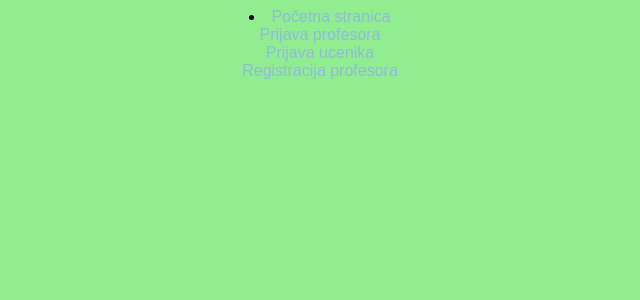
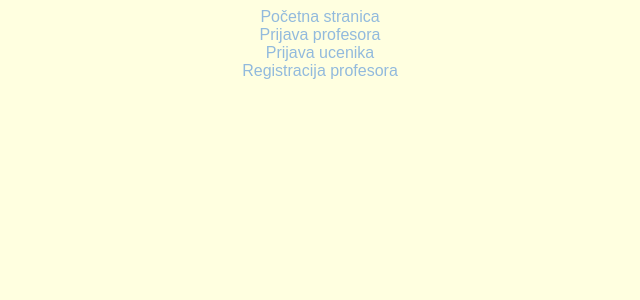
Before and after one commit to Verstopper/Projekt_R_learning_app, a React (Create React App) app in the folder src/main/frontend/app/: page / in a window 1280 px wide. Shown: the top 300 px of the page, without its empty margins (320-960 px from the left). Built offline with nearby package versions, Linux system fonts and the light colour scheme.

Commit message:
still got work to do

```diff
--- a/src/main/frontend/app/src/component/MainIndexComponent.js
+++ b/src/main/frontend/app/src/component/MainIndexComponent.js
@@ -13,7 +13,7 @@ class MainIndexComponent extends Component {
                 <section>
                     <a href="/api/ZabavnoUcenje/profesor/login">Prijava profesora</a>
                     <br/>
-                    <a href= "/api/ZabavnoUcenje/ucenik/prijava"> Prijava ucenika</a>
+                    <a href= "/api/ZabavnoUcenje/ucenik/login"> Prijava ucenika</a>
                     <br/>
                     <a href= "/api/ZabavnoUcenje/profesor/registracija">Registracija profesora</a>
                     <br/>
--- a/src/main/frontend/app/src/component/Navbar.js
+++ b/src/main/frontend/app/src/component/Navbar.js
@@ -1,14 +1,70 @@
-import React from "react";
+import React, {Component} from "react";
 import {Link} from "react-router-dom";
+import AuthenticationService from "../services/AuthenticationService";
+import {render} from "@testing-library/react";
 
-const navbar = () => {
-    return(
-        <div>
-            <li>
-                <Link to = '/'>Početna stranica</Link>
-            </li>
-        </div>
-    )
+
+class NavBar extends Component {
+
+    constructor(props) {
+        super(props);
+        this.state = {
+            hasLoginFailed: true,
+        }
+    }
+
+    render() {
+
+        const isUserLoggedIn = AuthenticationService.isUserLoggedIn()
+        let username = undefined;
+        if (isUserLoggedIn) {
+            username = AuthenticationService.getLoggedInUserName();
+        }
+
+        return (
+            <header>
+                <nav>
+                    <a href= "/">Početna stranica</a>
+                </nav>
+
+                <div>
+                    <div id="hidden">
+                        {!isUserLoggedIn &&
+                            <div>
+                                <a href="/api/ZabavnoUcenje/profesor/login">Prijava profesora</a>
+                            </div>
+                        }
+                        {!isUserLoggedIn &&
+                        <div>
+                            <a href="/api/ZabavnoUcenje/ucenik/login">Prijava ucenika</a>
+                        </div>
+                        }
+                        <div>
+                            <a href="/api/ZabavnoUcenje/profesor/registracija">Registracija profesora</a>
+                        </div>
+                        {isUserLoggedIn &&
+                        <div>
+                            <a href="/logout">Odjava</a>
+                        </div>
+                        }
+
+                    </div>
+                </div>
+
+            </header>
+        );
+
+    }
 }
 
-export default navbar;
+// const navbar = () => {
+//     return(
+//         <div>
+//             <li>
+//                 <Link to = '/'>Početna stranica</Link>
+//             </li>
+//         </div>
+//     )
+// }
+
+export default NavBar;
--- a/src/main/frontend/app/src/component/ProfessorComponent.js
+++ b/src/main/frontend/app/src/component/ProfessorComponent.js
@@ -31,7 +31,7 @@ class ProfessorComponent extends Component {
 
             if (!errUser && !errPass) {
 
-                let responsePass = await AuthenticationService.loginAdmin(this.state.username, this.state.password);
+                let responsePass = await AuthenticationService.loginProfessor(this.state.username, this.state.password);
                 if (responsePass.status >= 400) {
                     this.setState(
                         {
@@ -72,7 +72,7 @@ class ProfessorComponent extends Component {
         let renderValue;
         if(this.state.existsInDB && !this.state.success){
             renderValue =  <Navigate to={{
-                pathname: '/loginProf',
+                pathname: '/api/ZabavnoUcenje/profesor/login',
                 state: { username: this.state.username},
             }} /> ;
         }else{
--- a/src/main/frontend/app/src/component/RouterComponent.js
+++ b/src/main/frontend/app/src/component/RouterComponent.js
@@ -25,15 +25,15 @@ class RouterComponent extends Component {
                 <Navbar/>
                 <Routes>
                     {/*<Route path="/" element={<MainIndexComponent /> }/>*/}
-                    <Route path="/api/ZabavnoUcenje/ucenik/prijava" element={<StudentComponent /> }/>
+                    <Route path="/api/ZabavnoUcenje/ucenik/login" element={<StudentComponent /> }/>
                     <Route  path="/api/ZabavnoUcenje/profesor/registracija"   element={<RegistrationComponent />} />
                     <Route  path="/api/ZabavnoUcenje/profesor/login"   element={<ProfessorComponent message={message}/>} />
                     <Route  path="/prvaPrijava"   element={<InvalidComponent message={message}/>} />
                     <Route  path="/logout"   element={<LogoutComponent />} />
                 </Routes>
-                <Routes>
-                    <Route path="/" element={<MainIndexComponent /> }/>
-                </Routes>
+                {/*<Routes>*/}
+                {/*    <Route path="/" element={<MainIndexComponent /> }/>*/}
+                {/*</Routes>*/}
 
             </Router>
 
--- a/src/main/frontend/app/src/component/StudentComponent.js
+++ b/src/main/frontend/app/src/component/StudentComponent.js
@@ -8,6 +8,8 @@ import {validateUsername} from "./validateInfo";
 
 
 class StudentComponent extends Component {
+
+
 
     constructor(props) {
         super(props);
@@ -66,7 +68,6 @@ class StudentComponent extends Component {
     }
 
     render() {
-        console.log("pozdrav iz StudentComponent, vec ulogiran")
         const isUserLoggedIn = AuthenticationService.isUserLoggedIn();
         if(isUserLoggedIn){
             let message = <p> Already logged in. Go to main page <a href='/'>here.</a></p>;
@@ -88,13 +89,13 @@ class StudentComponent extends Component {
                     <section className="container container-px container-py">
                         <form className="korisnik__odabir"  onSubmit={this.handleSubmit}>
                             <div className="form-inputs">
-                                <label htmlFor="username">Username</label>
-                                <input type="text" id="username" name="username" placeholder="Username"
+                                {/*<label htmlFor="username">Username</label>*/}
+                                <input type="text" id="username" name="username" placeholder="Korisničko ime"
                                        value={this.state.username} onChange={this.handleChange}/>
                             </div>
                             {this.state.errors && <p>{this.state.errors}</p>}
 
-                            <button className="form-input-btn" type="submit">Login</button>
+                            <button className="form-input-btn" type="submit">Prijava</button>
                         </form>
                     </section>
                     {/*<div id="formContent">
--- a/src/main/frontend/app/src/component/validateInfo.js
+++ b/src/main/frontend/app/src/component/validateInfo.js
@@ -22,7 +22,7 @@ function validatePassword(password){
     if(!password){
         return "Lozinka obavezna"
     }else if(password.length <= 5){
-        return "Lozinka prekratka. Lozinka mora imati najmanje 7 znakova.";
+        return "Lozinka prekratka. Lozinka mora imati najmanje 6 znakova.";
     }
 }
 
--- a/src/main/frontend/app/src/services/AuthenticationService.js
+++ b/src/main/frontend/app/src/services/AuthenticationService.js
@@ -33,7 +33,7 @@ class AuthenticationService {
         })
     }
 
-    loginAdmin(korisnicko_ime,lozinka) {
+    loginProfessor(korisnicko_ime, lozinka) {
         let url = "/api/ZabavnoUcenje/profesor/login";
         let mess = api.post(url, {username: korisnicko_ime, password: lozinka})
         console.log(mess)
--- a/src/main/frontend/app/src/static/style.css
+++ b/src/main/frontend/app/src/static/style.css
@@ -1,5 +1,5 @@
 html {
-    background-color: lightgreen;
+    background-color: lightyellow;
 }
 
 .navigation{
```
